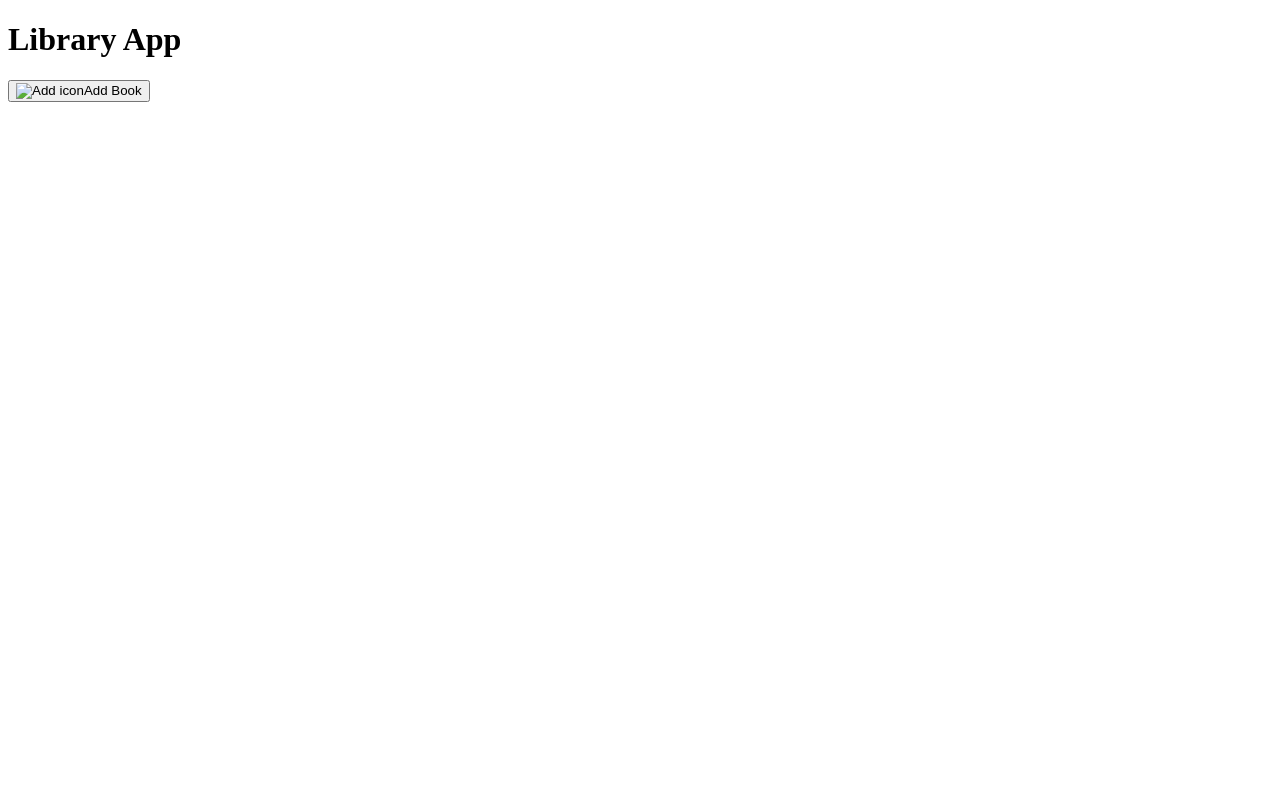
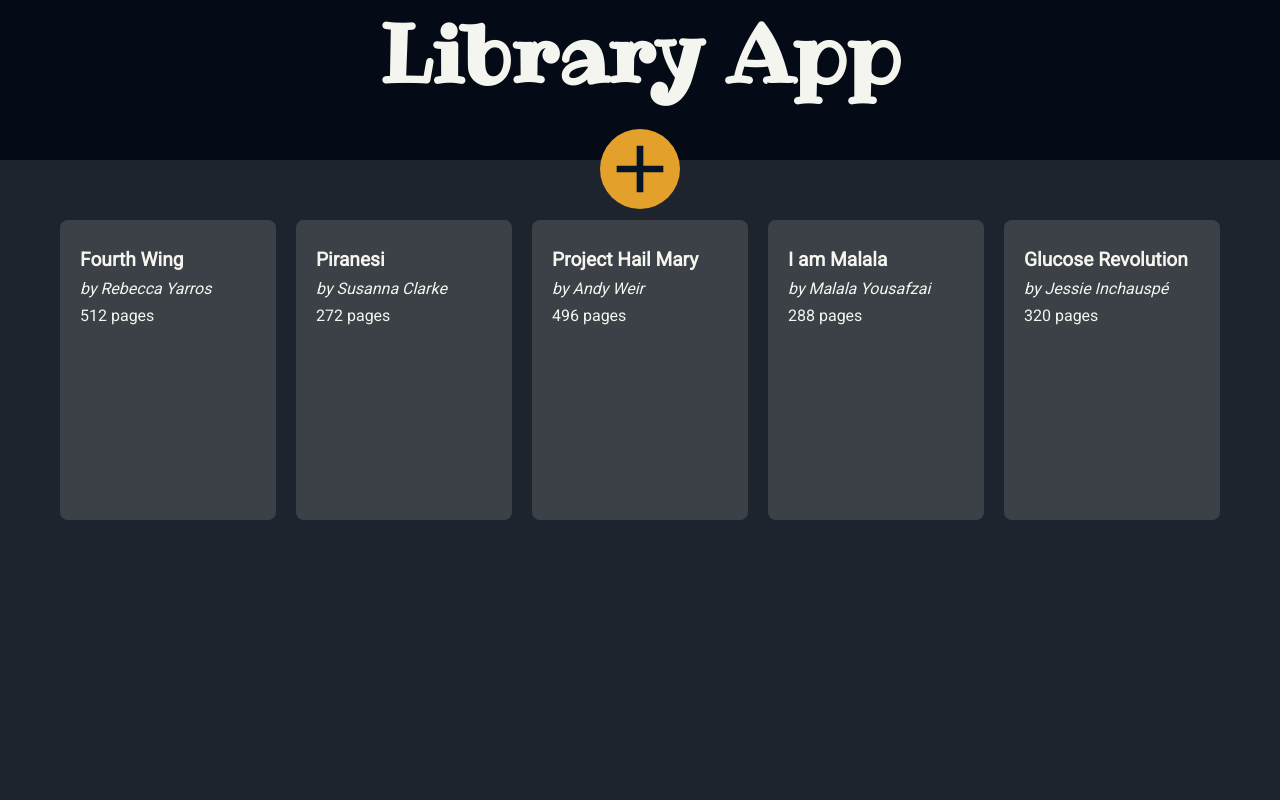
Before and after one commit to claracanyis/library, a plain HTML site: page index.html in a window 1280 px wide. Drawn offline with Linux system fonts and the light colour scheme.

Commit message:
Add books of the library array into website with style

```diff
--- a/index.html
+++ b/index.html
@@ -4,17 +4,63 @@
   <meta charset="UTF-8">
   <meta name="viewport" content="width=device-width, initial-scale=1.0">
   <title>Library App</title>
-  <link rel="./stylesheet" href="style.css">
+  <link rel="stylesheet" href="./style.css">
 </head>
 <body>
   <header>
     <h1>Library App</h1>
-    <button><img src="" alt="Add icon">Add Book</button>
+    <button id="btn-add-book" command="show-modal" commandfor="add-book"><img src="./img/plus.svg" alt="Add icon"></button>
   </header>
 
-  <main id="library">
+  <main>
+    <div class="book-showroom">
+      <div class="bookshelf">
+      </div>
+    </div>
+    <dialog id="add-book">
+      <button id="close-dialog" commandfor="add-book" command="close">X</button>
+      <form action="">
+        <h2>New Book</h2>
+        <div>
+          <label for="title">Title</label>
+          <input type="text" name="title" id="book-title">
+        </div>
+        <div>
+          <label for="author">Author</label>
+          <input type="text" name="author" id="book-author">
+        </div>
+        <div>
+          <label for="pages">Pages</label>
+          <input type="number" name="pages" id="book-pages">
+        </div>
+        <div>
+          <label for="genre">Genre</label>
+          <select name="genre" id="book-genre">
+            <option value="fiction">-- Fiction --</option>
+            <option value="science-fiction">Science fiction</option>
+            <option value="fantasy">Fantasy</option>
+            <option value="romantasy">Romantasy</option>
+            <option value="romance">Romance</option>
+            <option value="child">Children's stories</option>
+            <option value="non-fiction">-- Non-fiction --</option>
+            <option value="autobiographical">Autobiographical</option>
+            <option value="self-improve">Self Improvement</option>
+          </select>
+        </div>
+        <div>
+          <label for="read">Already read?</label>
+          <input type="checkbox" name="read" id="book-read" switch>
+        </div>
+        <div>
+          <label for="rating">Rating</label>
+          <input type="range" name="rating" id="book-rating" min="0" max="5" step="1" value="0">
+        </div>
+        <button type="submit">Add Book</button>
+      </form>
+    </dialog>
+  </main>
 
-  </main>
+
   <script src="./progr.js"></script>
 </body>
 </html>
--- a/progr.js
+++ b/progr.js
@@ -1,10 +1,4 @@
-const myLibrary = [
-  new Book('Fourth Wing', 'Rebecca Yarros', 512, true, 'Romantasy', 5),
-  new Book('Piranesi', 'Susanna Clarke', 272, true, 'Fantasy', 5),
-  new Book('Project Hail Mary', 'Andy Weir', 496, true, 'Science-fiction', 5),
-  new Book('I am Malala', 'Malala Yousafzai', 288, true, 'Autobiographical', 5),
-  new Book('Glucose Revolution', 'Jessie Inchauspé', 320, true, 'non-fiction', 5)
-];
+const myLibrary = [];
 
 function Book(title, author, pages, isRead, genre, rating) {
   if (!new.target) {
@@ -18,11 +12,44 @@ function Book(title, author, pages, isRead, genre, rating) {
   this.rating = rating;
 }
 
-function addBookToLibrary(title, author, isbn, pages, isRead, rating = 0, comments = '') {
-  const newBook = new Book(title, author, isbn, pages, isRead, rating, comments);
+function addBookToLibrary(title, author, pages, isRead, rating = 0, comments = '') {
+  const newBook = new Book(title, author, pages, isRead, rating, comments);
   myLibrary.push(newBook);
 }
 
+const bookshelf = document.querySelector(".bookshelf");
+
+function addArrayToApp(array) {
+  for (let book of myLibrary) {
+    addBookToApp(book);
+  }
+}
+
+function addBookToApp(book) {
+  let newBook = document.createElement("div");
+  newBook.className = 'book';
+
+  let newTitle = document.createElement("p");
+  newTitle.textContent = book.title;
+
+  let newAuthor = document.createElement("p");
+  newAuthor.textContent = 'by ' + book.author;
+
+  let newPages = document.createElement("p");
+  newPages.textContent = book.pages + ' pages';
 
 
+  newBook.appendChild(newTitle);
+  newBook.appendChild(newAuthor);
+  newBook.appendChild(newPages);
+  bookshelf.appendChild(newBook);
+}
+
+addBookToLibrary('Fourth Wing', 'Rebecca Yarros', 512, true, 'Romantasy', 5);
+addBookToLibrary('Piranesi', 'Susanna Clarke', 272, true, 'Fantasy', 5);
+addBookToLibrary('Project Hail Mary', 'Andy Weir', 496, true, 'Science-fiction', 5);
+addBookToLibrary('I am Malala', 'Malala Yousafzai', 288, true, 'Autobiographical', 5);
+addBookToLibrary('Glucose Revolution', 'Jessie Inchauspé', 320, true, 'non-fiction', 5);
+
 console.log(myLibrary);
+addArrayToApp(myLibrary);
--- a/style.css
+++ b/style.css
@@ -0,0 +1,101 @@
+:root {
+  --main-color: #040b16;
+  --main-soft-color: #1e242e;
+  --secondary-color: #e3a02b;
+  --neutral-color: #3c4047;
+  --white-color: #f4f5ee;
+}
+
+@font-face {
+  font-family: 'Ribeye';
+  src: url(./src/Ribeye-Regular.woff);
+}
+@font-face {
+  font-family: 'Roboto';
+  src: url(./src/Roboto-VariableFont_wdth\,wght.woff);
+}
+
+* {
+  margin: 0;
+  padding: 0;
+  box-sizing: border-box;
+}
+
+body {
+  display: flex;
+  flex-direction: column;
+}
+
+header {
+  height: 20vh;
+  width: 100%;
+  background-color: var(--main-color);
+  color: var(--white-color);
+  font-family: 'Ribeye', monospace;
+  font-size: 2.5rem;
+  text-align: center;
+}
+
+#btn-add-book {
+  height: 80px;
+  width: 80px;
+  border-radius: 40px;
+  border: none;
+  background-color: var(--secondary-color);
+  position: relative;
+  top: 20px;
+}
+
+#btn-add-book:hover {
+  background-color: hsl(38, 77%, 45%);
+}
+
+#btn-add-book:active {
+  background-color: var(--secondary-color);
+}
+
+main {
+  width: 100%;
+  height: 80vh;
+  display: flex;
+  justify-content: center;
+  align-items: center;
+  flex-direction: row;
+  overflow-y: auto;
+  background-color: var(--main-soft-color);
+}
+
+.book-showroom {
+  width: 1200px;
+  height: 100%;
+  padding: 60px 20px 0 20px;
+}
+
+.bookshelf {
+  display: grid;
+  grid-template-columns: repeat(auto-fit, minmax(200px, 1fr));
+  grid-template-rows: 300px;
+  grid-auto-rows: 300px;
+  gap: 20px;
+}
+
+.book {
+  font-family: 'Roboto', Verdana, Geneva, Tahoma, sans-serif;
+  background-color: var(--neutral-color);
+  color: var(--white-color);
+  padding: 20px;
+  border-radius: 8px;
+}
+
+.book > p {
+  margin-top: 8px;
+}
+
+.book > p:first-child {
+  font-weight: bold;
+  font-size: 1.2rem;
+}
+
+.book > p:nth-child(2) {
+  font-style: italic;
+}
```
Also changed, not shown: img/plus.svg (added), src/Ribeye-Regular.woff (added), src/Roboto-VariableFont_wdth,wght.woff (added).
